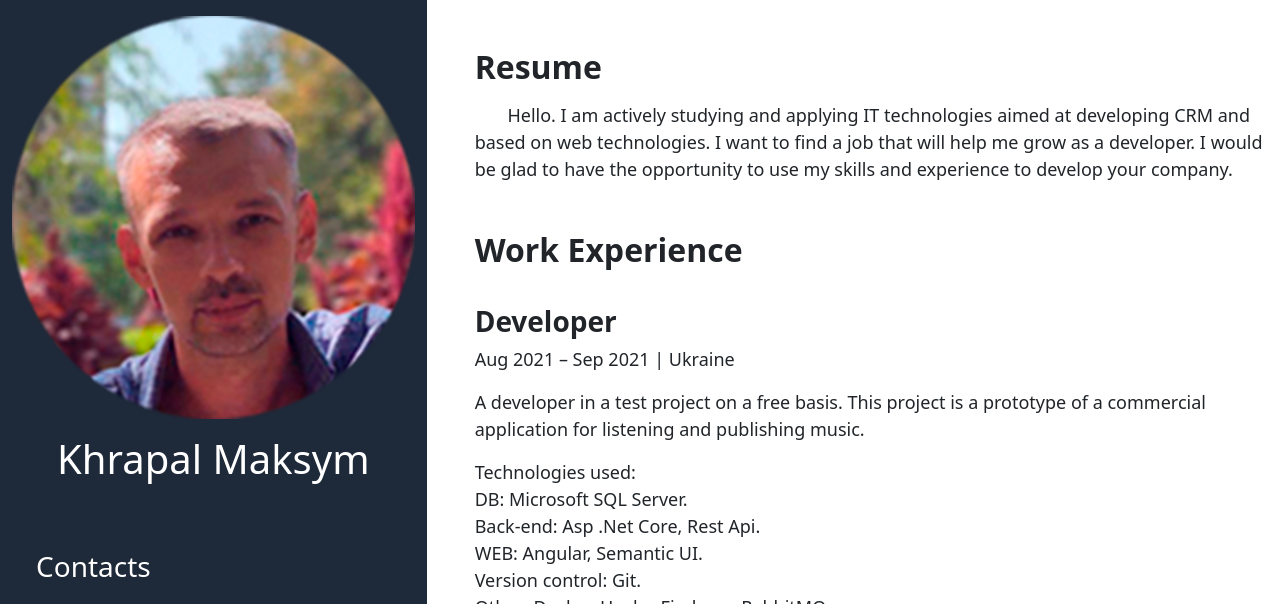
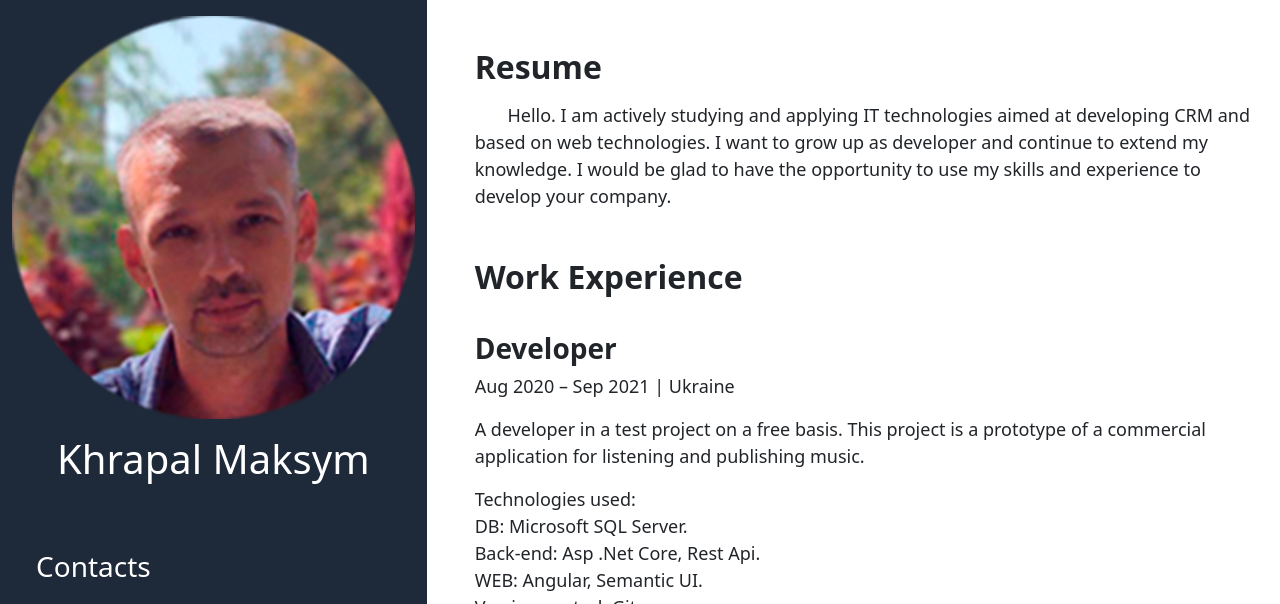
Before and after one commit to Khrapal-Max/homepage, a website: page index.html in a window 1280 px wide. Shown: the top 604 px of the page. Drawn offline with nearby package versions, Linux system fonts and the light colour scheme.

Commit message:
Update to dev 2

```diff
--- a/index.html
+++ b/index.html
@@ -140,7 +140,7 @@
           <div>
             <h2 class="mt-5 mb-3 fw-bolder">Resume</h2>
             <p class="text-left">
-              &nbsp&nbsp&nbsp&nbsp&nbsp&nbsp&nbspHello. I am actively studying and applying IT technologies aimed at developing CRM and based on web technologies. I want to find a job that will help me grow as a developer.
+              &nbsp&nbsp&nbsp&nbsp&nbsp&nbsp&nbspHello. I am actively studying and applying IT technologies aimed at developing CRM and based on web technologies. I want to grow up as developer and continue to extend my knowledge.
               I would be glad to have the opportunity to use my skills and experience to develop your company.
             </p>
           </div>
@@ -148,7 +148,7 @@
             <h2 class="mt-5 fw-bolder">Work Experience</h2>
             <br/>
             <h3 class="fw-bold">Developer</h3>
-            <p>Aug 2021 – Sep 2021 | Ukraine</p>
+            <p>Aug 2020 – Sep 2021 | Ukraine</p>
             <p>
               A developer in a test project on a free basis. This project is a prototype of a commercial application for listening and publishing music.
             </p>
```
